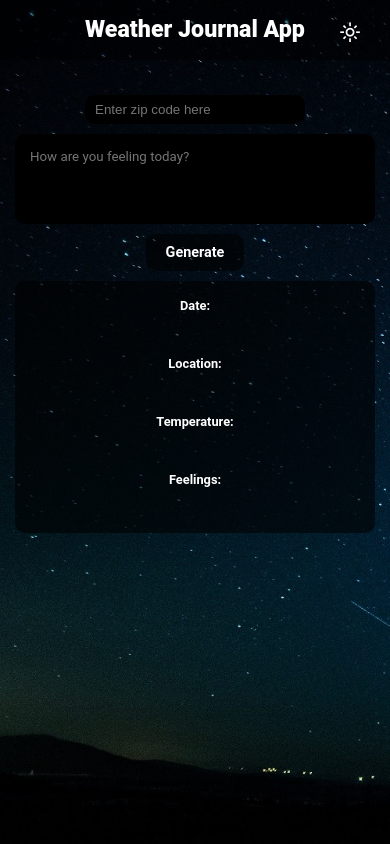
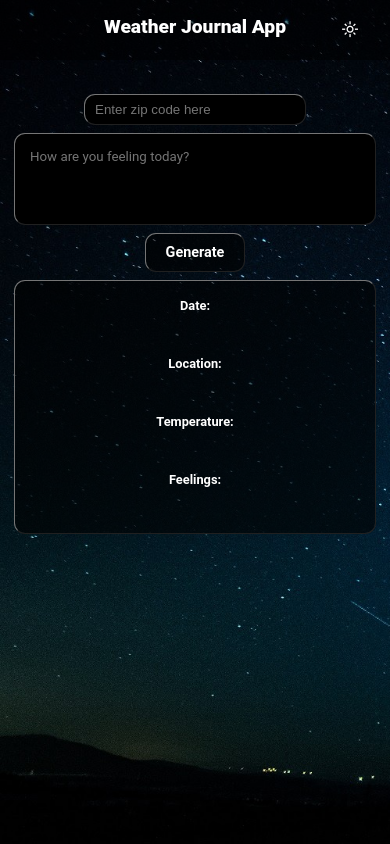
Before and after one commit to youssef-ash/weather-journal, a website: page website/index.html in a window 390 px wide. Both pictures are taken after a click on the button "dark_mode". Drawn offline with nearby package versions, Linux system fonts and the light colour scheme.

Commit message:
minor CSS changes

```diff
--- a/website/css/style.css
+++ b/website/css/style.css
@@ -4,14 +4,16 @@ html {
 
     --background-url: url('../images/purple-sky.jpg');
 
-    --header-background: rgba(0, 0, 0, 0.3);
+    --header-background: hsla(0, 0%, 0%, 0.3);
 
-    --background-color: rgba(0, 0, 0, 0.6);
+    --background-color: hsla(0, 0%, 0%, 0.6);
 
     --input-background: white;
     --input-color: black;
 
-    --button-hover: rgba(0, 0, 0, 0.763);
+    --outline: none;
+
+    --button-hover: hsla(0, 0%, 0%, 0.763);
 }
 
 html.dark__mode {
@@ -22,18 +24,20 @@ html.dark__mode {
     --input-background: black;
     --input-color: white;
 
+    --outline: hsl(0, 0%, 46%) outset 1px;
+
     --button-hover: rgba(44, 42, 42, 0.763);
 }
 
 /* General */
 html {
+    background-image: var(--background-url);
+    background-repeat: no-repeat;
+    background-size: cover;
     min-height: 100%;
 }
 
 body {
-    background-image: var(--background-url);
-    background-repeat: no-repeat;
-    background-size: cover;
     min-height: 100%;
     margin: 0;
 }
@@ -91,18 +95,18 @@ main {
 
 @media only screen and (max-width: 600px) {
     #header__title {
-        font-size: 1.45rem;
+        font-size: 1.2rem;
     }
 
     #dark__mode__button {
         height: 40px;
         width: 40px;
-        top: 13px;
+        top: 10px;
         right: 20px;
     }
 
     .icon {
-        font-size: 1.35rem;
+        font-size: 1.1rem;
     }
 }
 
@@ -121,6 +125,57 @@ main {
     border-radius: 10px;
     padding: 7px 10px;
     border: none;
+    outline: var(--outline);
+}
+
+/* Feelings input */
+#feelings__holder {
+    display: flex;
+    justify-content: center;
+    align-items: center;
+    margin-bottom: 10px;
+}
+
+#feelings__input {
+    background-color: var(--input-background);
+    color: var(--input-color);
+    font-family: var(--font);
+    border-radius: 10px;
+    padding: 15px;
+    height: 60px;
+    border: none;
+    resize: none;
+    outline: var(--outline);
+}
+
+/* Generate button */
+#button__holder {
+    display: flex;
+    justify-content: center;
+    align-items: center;
+    margin-bottom: 10px;
+}
+
+#generate {
+    font-family: var(--font);
+    border: none;
+    background-color: var(--background-color);
+    color: white;
+    border-radius: 10px;
+    padding: 10px 20px;
+    font-size: 0.9rem;
+    font-weight: 600;
+    transition: background-color 0.5s;
+    outline: var(--outline);
+}
+
+#generate:hover {
+    cursor: pointer;
+    background-color: var(--button-hover);
+}
+
+#generate:active {
+    transform: scale(0.97);
 }
 
 /* Error Message */
@@ -146,54 +201,6 @@ main {
     display: none;
 }
 
-/* Feelings input */
-#feelings__holder {
-    display: flex;
-    justify-content: center;
-    align-items: center;
-    margin-bottom: 10px;
-}
-
-#feelings__input {
-    background-color: var(--input-background);
-    color: var(--input-color);
-    font-family: var(--font);
-    border-radius: 10px;
-    padding: 15px;
-    height: 60px;
-    border: none;
-    resize: none;
-}
-
-/* Generate button */
-#button__holder {
-    display: flex;
-    justify-content: center;
-    align-items: center;
-    margin-bottom: 10px;
-}
-
-#generate {
-    font-family: var(--font);
-    border: none;
-    background-color: var(--background-color);
-    color: white;
-    border-radius: 10px;
-    padding: 10px 20px;
-    font-size: 0.9rem;
-    font-weight: 600;
-    transition: background-color 0.5s;
-}
-
-#generate:hover {
-    cursor: pointer;
-    background-color: var(--button-hover);
-}
-
-#generate:active {
-    transform: scale(0.97);
-}
-
 /* Result section */
 #result__container {
     display: flex;
@@ -213,6 +220,7 @@ main {
     border-radius: 10px;
     padding: 10px 100px;
     line-height: 30px;
+    outline: var(--outline);
 }
 
 #result label {
--- a/website/js/app.js
+++ b/website/js/app.js
@@ -36,7 +36,7 @@ async function getWeather(url = '') {
         }
     } catch(error) {
         setTimeout(() => {
-            errorSection.innerHTML = error;
+            errorSection.innerHTML = error.message.charAt(0).toUpperCase() + error.message.slice(1);
         }, 300);
     }
 };
@@ -129,7 +129,7 @@ function toggleTheme() {
 function applyTransitions() {
     const trans = 'all 0.5s';
     document.getElementById('header').style.transition = trans;
-    document.body.style.transition = trans;
+    document.documentElement.style.transition = trans;
     zipInput.style.transition = trans;
     feelingsInput.style.transition = trans;
     generateButton.style.transition = trans;
```
